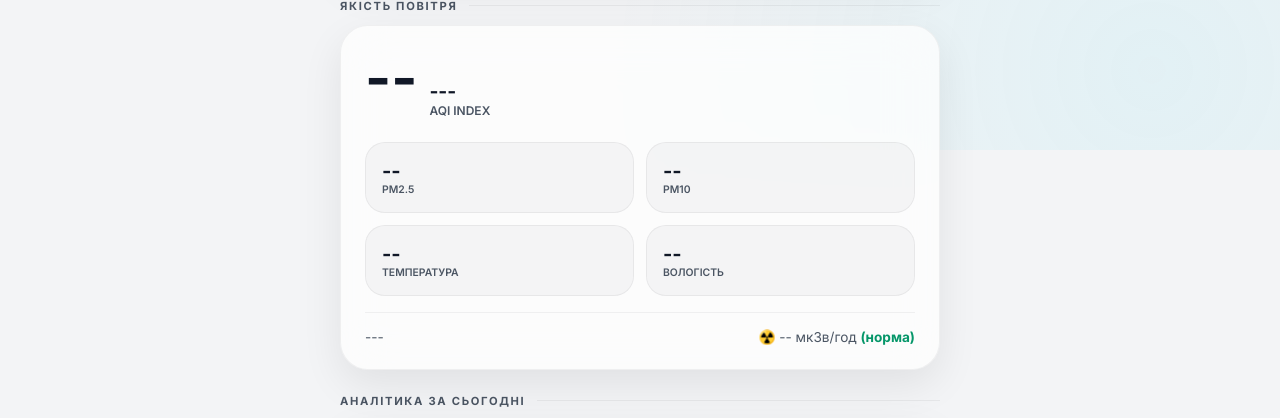
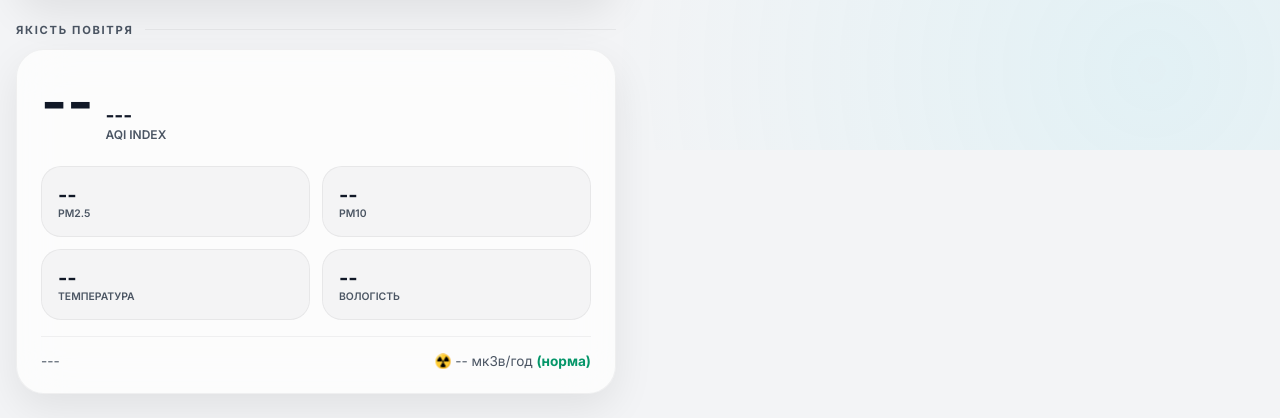
Before and after one commit to weby-homelab/flash-monitor-kyiv, a Flask app: page / in a window 1280 px wide. Shown: the part 650-1068 px from the top of the page. Run offline with Flask 3, Linux system fonts and the light colour scheme; data that the repository does not hold is empty.

Commit message:
v2.3.0: Surgical fix. Width 600px, display block. Restored original working schedule styling.

```diff
--- a/templates/index.html
+++ b/templates/index.html
@@ -20,9 +20,9 @@
     <meta name="apple-mobile-web-app-capable" content="yes">
     <meta name="apple-mobile-web-app-status-bar-style" content="black-translucent">
     <meta name="theme-color" content="#050505">
-    <link rel="manifest" href="/manifest.json?v=2.2.9">
-    <link rel="icon" type="image/png" href="/static/favicon.png?v=2.2.9">
-    <link rel="apple-touch-icon" href="/static/icon-512.png?v=2.2.9">
+    <link rel="manifest" href="/manifest.json">
+    <link rel="icon" type="image/png" href="/static/favicon.png">
+    <link rel="apple-touch-icon" href="/static/icon-512.png">
 
     <link href="https://fonts.googleapis.com/css2?family=Inter:wght@400;500;600;700&display=swap" rel="stylesheet">
 
@@ -71,9 +71,9 @@
         html::-webkit-scrollbar, body::-webkit-scrollbar {
             display: none; /* Chrome/Safari/Webkit */
         }
-        body { background-color: var(--bg-color); color: var(--text-primary); font-family: 'Inter', sans-serif; min-height: 100vh; display: block; padding: env(safe-area-inset-top, 24px) 16px env(safe-area-inset-bottom, 60px); background-attachment: scroll; transition: background-color 0.3s; }
+        body { background-color: var(--bg-color); color: var(--text-primary); font-family: 'Inter', sans-serif; min-height: 100vh; display: block; padding: 24px 16px 60px; background-attachment: fixed; transition: background-color 0.3s; }
         body::before { content: ''; position: fixed; top: 0; left: 0; right: 0; bottom: 0; background: radial-gradient(circle at 10% 10%, rgba(167, 139, 250, 0.08) 0%, transparent 40%), radial-gradient(circle at 90% 90%, rgba(34, 211, 238, 0.08) 0%, transparent 40%); z-index: -1; }
-        .container { width: 100%; max-width: 600px; margin: 0 auto; }
+        .container { width: 100%; max-width: 600px; }
 
         header { width: 100%; display: flex; justify-content: space-between; align-items: center; margin-bottom: 24px; }
         .logo { font-size: 1.2rem; font-weight: 800; letter-spacing: -0.03em; color: var(--text-primary); }
```
Also changed, not shown: 1 other file.
